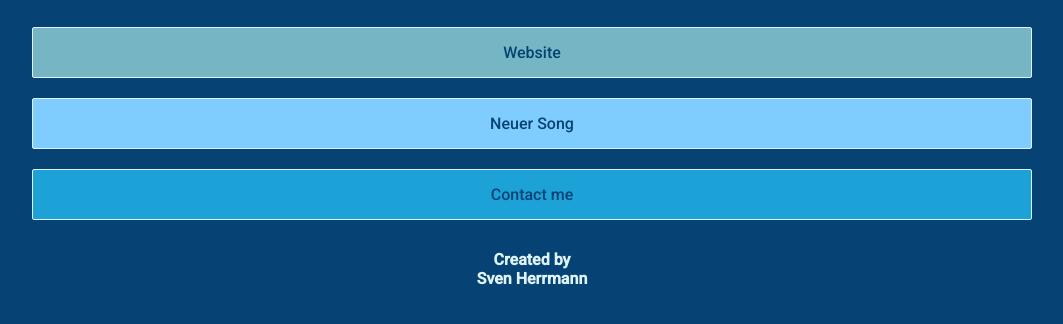
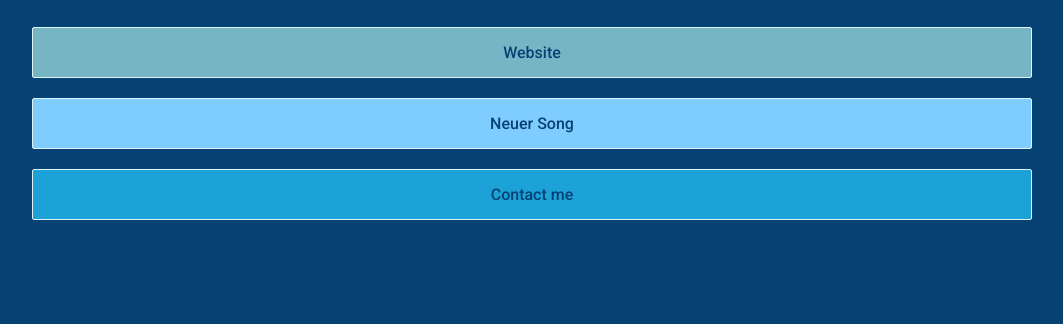
Before and after one commit to SvenHerr/linkTreeChris, a plain HTML site: page index.html in a window 1280 px wide. Shown: the part 198-522 px from the top of the page, without its empty margins (108-1171 px from the left). Drawn offline with Linux system fonts and the light colour scheme.

Commit message:
credits entfernt

```diff
--- a/index.html
+++ b/index.html
@@ -37,9 +37,6 @@
                 </div>
             </a>
         </div>
-        <a href="https://www.instagram.com/svenherrmann/" target="_blank" rel="noopener noreferrer" class="ig-link">
-			Created by <br>
-				Sven Herrmann
 
     </div>
     <script src="script.js"></script>
```
